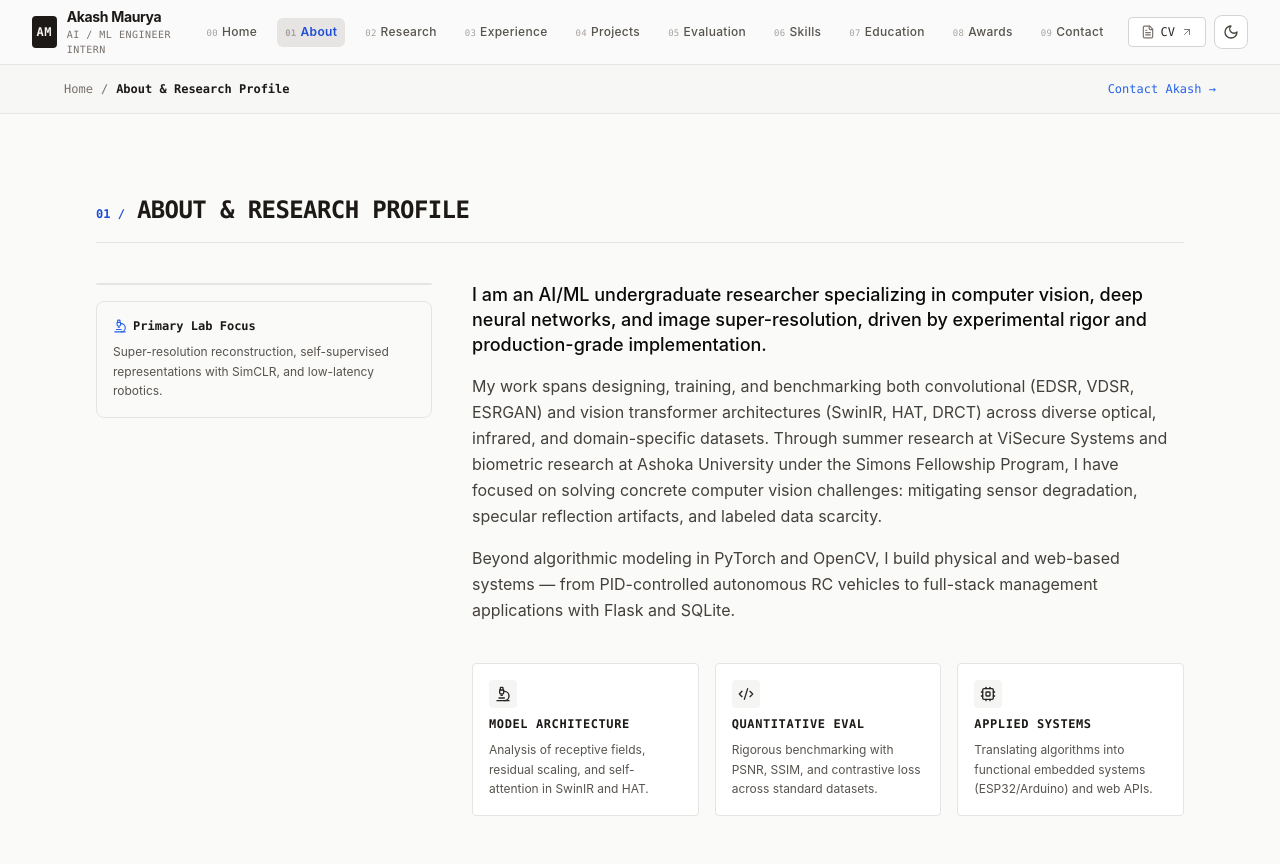
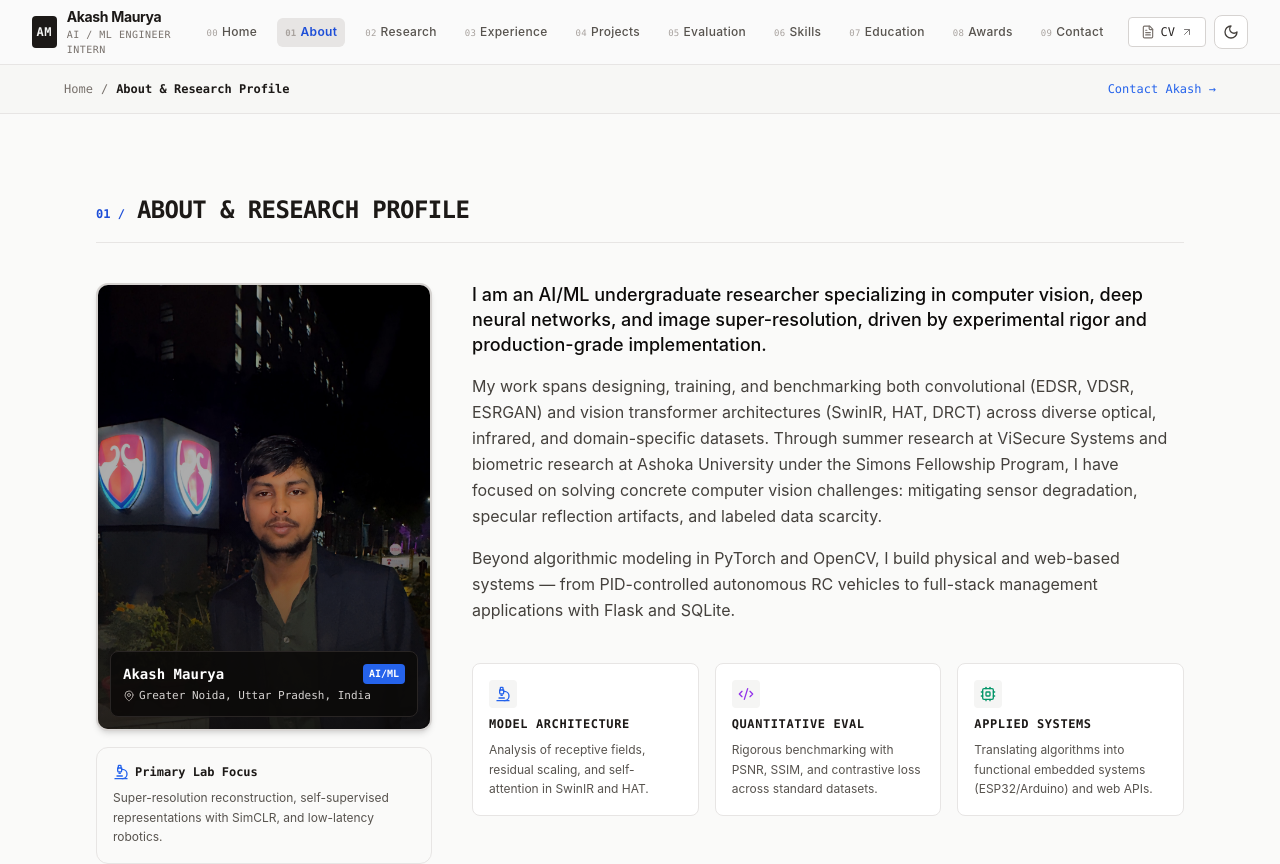
Before and after one commit to mauryaakash-ai/Akash-Maurya, a Next.js app: page /about in a window 1280 px wide. Shown: the top 864 px of the page. Built offline with nearby package versions, Linux system fonts and the light colour scheme.

Commit message:
feat: enhance profile photo presentation on About page

```diff
--- a/components/sections/AboutSection.tsx
+++ b/components/sections/AboutSection.tsx
@@ -2,7 +2,7 @@
 
 import React from 'react';
 import Image from 'next/image';
-import { Microscope, Code2, Cpu, CheckCircle2, Award, Terminal } from 'lucide-react';
+import { Microscope, Code2, Cpu, CheckCircle2, Award, Terminal, User, MapPin } from 'lucide-react';
 import { profileData } from '@/data/profile';
 
 export function AboutSection() {
@@ -20,26 +20,34 @@ export function AboutSection() {
         </div>
 
         <div className="grid grid-cols-1 lg:grid-cols-12 gap-10 items-start">
-          {/* Profile Photo / Avatar Column */}
+          {/* Prominent Profile Photo Card */}
           <div className="lg:col-span-4 flex flex-col gap-4">
-            <div className="relative aspect-4/5 w-full max-w-xs mx-auto lg:max-w-none rounded-lg overflow-hidden border border-stone-200 dark:border-stone-800 bg-stone-100 dark:bg-stone-900 shadow-xs">
+            <div className="relative aspect-[3/4] w-full max-w-sm mx-auto lg:max-w-none rounded-xl overflow-hidden border-2 border-stone-300 dark:border-stone-700 bg-stone-100 dark:bg-stone-900 shadow-md">
               <Image
                 src="/profile.jpg"
-                alt="Akash Maurya"
+                alt="Akash Maurya - AI/ML Engineer"
                 fill
-                className="object-cover object-top grayscale hover:grayscale-0 transition-all duration-500"
+                sizes="(max-width: 768px) 100vw, (max-width: 1200px) 33vw, 400px"
+                className="object-cover object-top hover:scale-[1.02] transition-transform duration-300"
                 priority
               />
-              <div className="absolute inset-0 bg-stone-950/10 pointer-events-none" />
-              <div className="absolute bottom-2 left-2 right-2 bg-stone-950/80 backdrop-blur-xs text-stone-100 p-2 rounded text-[11px] font-mono flex items-center justify-between">
-                <span>Akash Maurya</span>
-                <span className="text-stone-400">AI / ML Researcher</span>
+              <div className="absolute inset-0 bg-gradient-to-t from-stone-950/80 via-transparent to-transparent pointer-events-none" />
+
+              <div className="absolute bottom-3 left-3 right-3 bg-stone-950/90 backdrop-blur-xs text-stone-100 p-3 rounded-lg border border-stone-800 text-xs font-mono space-y-1">
+                <div className="flex items-center justify-between">
+                  <span className="font-bold text-white text-sm">{profileData.name}</span>
+                  <span className="text-[10px] px-1.5 py-0.5 rounded bg-blue-600 text-white font-semibold">AI/ML</span>
+                </div>
+                <div className="text-[11px] text-stone-300 flex items-center gap-1">
+                  <MapPin className="w-3 h-3 text-stone-400" />
+                  <span>{profileData.location}</span>
+                </div>
               </div>
             </div>
 
-            <div className="p-4 rounded-lg bg-stone-50 dark:bg-stone-900/60 border border-stone-200 dark:border-stone-800 text-xs font-mono space-y-2">
+            <div className="p-4 rounded-xl bg-stone-50 dark:bg-stone-900/60 border border-stone-200 dark:border-stone-800 text-xs font-mono space-y-2 shadow-2xs">
               <div className="text-stone-900 dark:text-stone-100 font-semibold flex items-center gap-1.5">
-                <Microscope className="w-3.5 h-3.5 text-blue-600" />
+                <Microscope className="w-4 h-4 text-blue-600" />
                 <span>Primary Lab Focus</span>
               </div>
               <p className="text-stone-600 dark:text-stone-400 font-sans text-xs leading-relaxed">
@@ -64,9 +72,9 @@ export function AboutSection() {
 
             {/* Research & Engineering Pillars */}
             <div className="grid grid-cols-1 sm:grid-cols-3 gap-4 pt-4">
-              <div className="p-4 rounded border border-stone-200 dark:border-stone-800 bg-white dark:bg-stone-900 shadow-2xs space-y-2">
+              <div className="p-4 rounded-lg border border-stone-200 dark:border-stone-800 bg-white dark:bg-stone-900 shadow-2xs space-y-2">
                 <div className="w-7 h-7 rounded bg-stone-100 dark:bg-stone-800 flex items-center justify-center text-stone-800 dark:text-stone-200">
-                  <Microscope className="w-4 h-4" />
+                  <Microscope className="w-4 h-4 text-blue-600" />
                 </div>
                 <h3 className="font-semibold text-xs font-mono uppercase tracking-wider text-stone-900 dark:text-stone-100">
                   Model Architecture
@@ -76,9 +84,9 @@ export function AboutSection() {
                 </p>
               </div>
 
-              <div className="p-4 rounded border border-stone-200 dark:border-stone-800 bg-white dark:bg-stone-900 shadow-2xs space-y-2">
+              <div className="p-4 rounded-lg border border-stone-200 dark:border-stone-800 bg-white dark:bg-stone-900 shadow-2xs space-y-2">
                 <div className="w-7 h-7 rounded bg-stone-100 dark:bg-stone-800 flex items-center justify-center text-stone-800 dark:text-stone-200">
-                  <Code2 className="w-4 h-4" />
+                  <Code2 className="w-4 h-4 text-purple-600" />
                 </div>
                 <h3 className="font-semibold text-xs font-mono uppercase tracking-wider text-stone-900 dark:text-stone-100">
                   Quantitative Eval
@@ -88,9 +96,9 @@ export function AboutSection() {
                 </p>
               </div>
 
-              <div className="p-4 rounded border border-stone-200 dark:border-stone-800 bg-white dark:bg-stone-900 shadow-2xs space-y-2">
+              <div className="p-4 rounded-lg border border-stone-200 dark:border-stone-800 bg-white dark:bg-stone-900 shadow-2xs space-y-2">
                 <div className="w-7 h-7 rounded bg-stone-100 dark:bg-stone-800 flex items-center justify-center text-stone-800 dark:text-stone-200">
-                  <Cpu className="w-4 h-4" />
+                  <Cpu className="w-4 h-4 text-emerald-600" />
                 </div>
                 <h3 className="font-semibold text-xs font-mono uppercase tracking-wider text-stone-900 dark:text-stone-100">
                   Applied Systems
```
